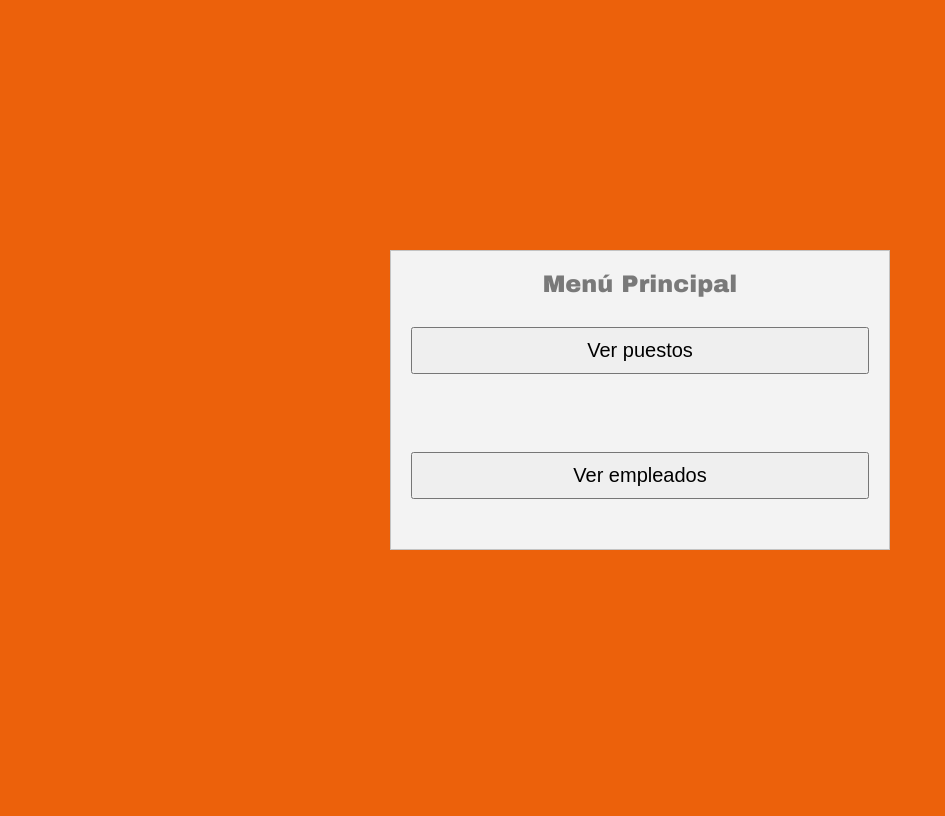
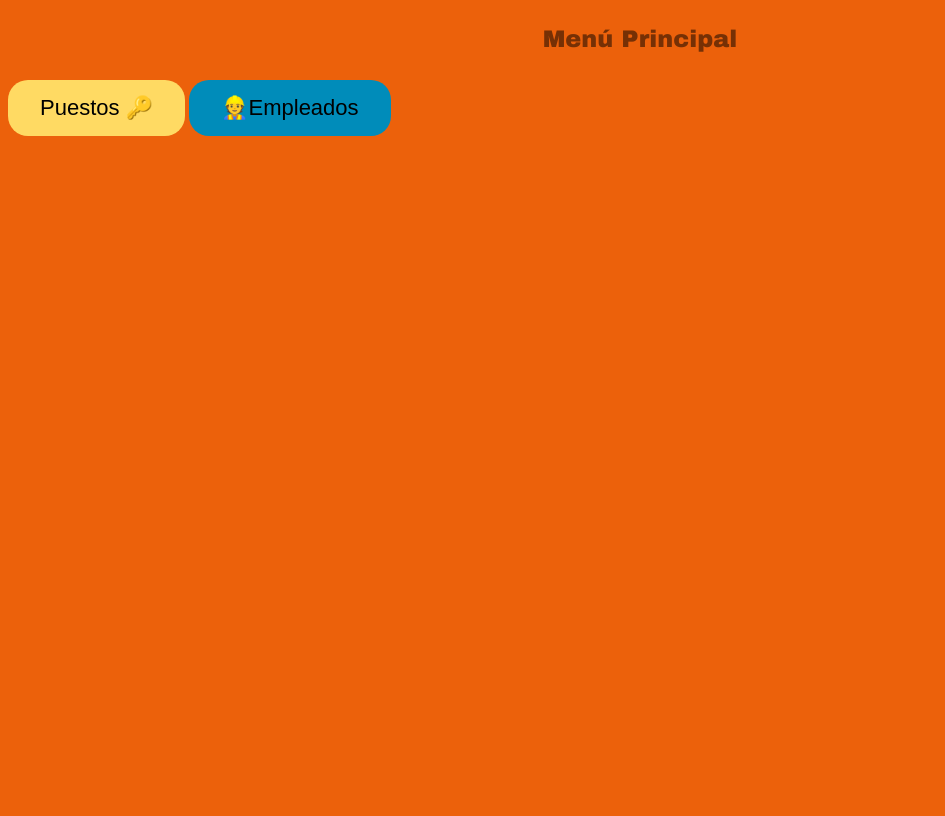
Before and after one commit to ljrivel/BD_Proyect1, a PHP site: page /menu.php in a window 1280 px wide. Shown: the whole page, without its empty margins (0-945 px from the left). Before the commit the page ends 550 px from the top, so only its background shows below. Run offline with PHP 8.4, Linux system fonts and the light colour scheme.

Commit message:
Arreglos menu

```diff
--- a/login.css
+++ b/login.css
@@ -31,14 +31,6 @@ h2 {
   font-family: Arial Black;
 }
 
-button {
-  text-align: center;
-  display: block;
-  padding: 10px;
-  width: 100%;
-  margin: 30px 0;
-  font-size: 20px;
-}
 
 input {
   display: block;
--- a/menu.php
+++ b/menu.php
@@ -4,17 +4,58 @@
 
 <head>
 	<title>Inicio</title>
-	<link rel="stylesheet" href="login.css">
-	<meta http-equiv="content-type" content="text/html;charset=utf-8" />
-	<meta name="generator" content="Geany 1.36" />
+
+	<style >
+		.body {
+  			background: #EC610B;
+ 			 min-height: 100vh;
+		}
+
+		.h2 {
+  			text-align: center;
+  			margin: 0px auto;
+  			margin-bottom: 10px;
+  			color: rgba(0, 0, 0, 0.5);
+  			font-family: Arial Black;
+		}
+
+		.form {
+ 			 margin: auto;
+  			width: 50%;
+  			max-width: 500px;
+  			background: #F3F3F3;
+  			padding: 20px;
+  			border: 1px solid rgba(0, 0, 0, 0.2);
+		}
+
+		.boton{
+             background-color: #FFDA63;
+             border: none;
+             color: black;
+             padding: 15px 32px;
+             text-align: center;
+             text-decoration: none;
+             display: inline-block;
+             font-size:22px;
+             font-family: Arial;
+  			 border-radius: 20px;
+             margin: 0px auto;
+         }
+		.botonAzul{
+             background-color: #008CBA;
+		}
+
+	</style>
+
 </head>
 
-<body>
+<body class="body">
+	    <br>
+        <h2 class="h2">Menú Principal</h2>
+        <br>
+        <button class="boton" onclick="location.href='MostrarPuestos.php'">Puestos &#128273</button>
+        <button class="boton botonAzul" onclick="location.href='MostrarEmpleados.php'">&#128119Empleados</button>
 
-		<form method="post">
-        <h2>Menú Principal</h2>
-        <button onclick="location.href='MostrarPuestos.php'">Ver puestos</button><br>
-        <button onclick="location.href='MostrarEmpleados.php'">Ver empleados</button>
 
 </body>
 
```
